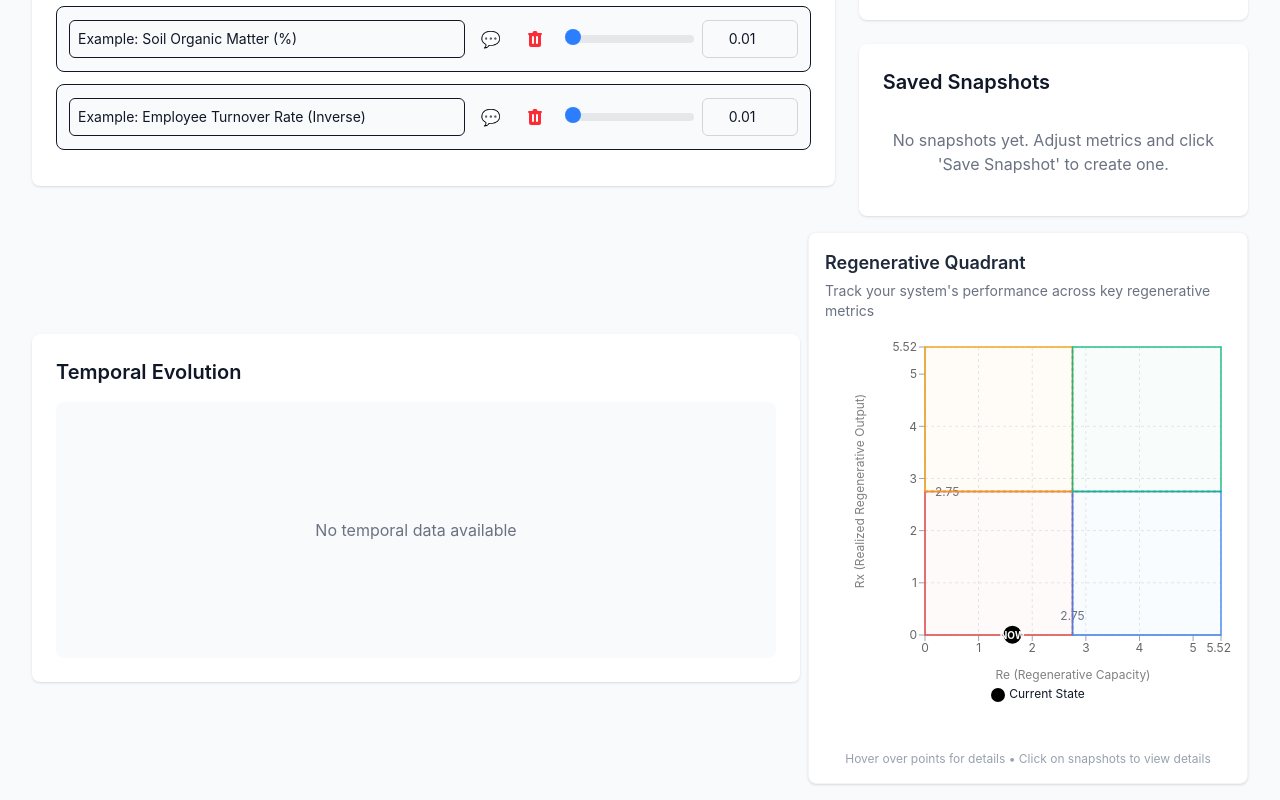
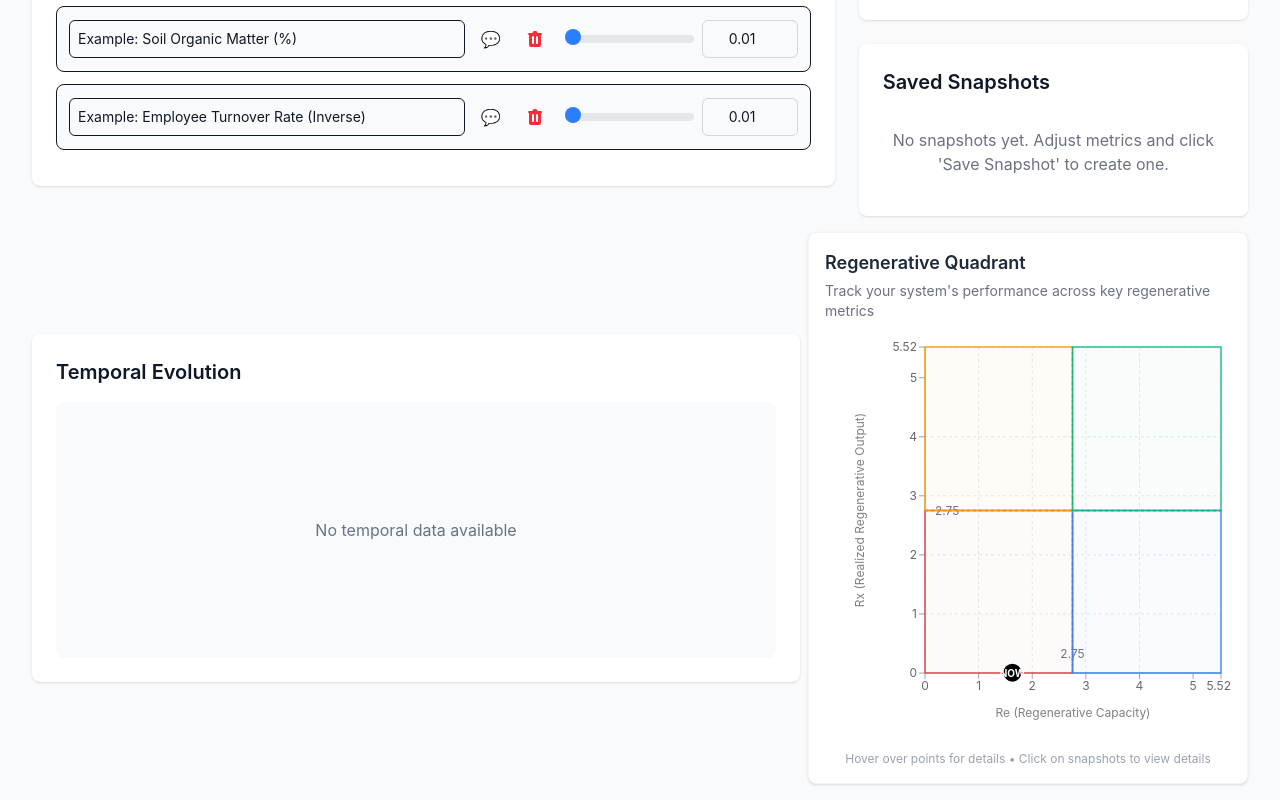
Before and after one commit to GregTrifan/re-calculator, a React (Vite) app: page / in a window 1280 px wide. Shown: the part 839-1639 px from the top of the page. Built offline with nearby package versions, Linux system fonts and the light colour scheme.

Commit message:
tweaks prediction dot

```diff
--- a/src/components/QuadrantChart.jsx
+++ b/src/components/QuadrantChart.jsx
@@ -59,9 +59,46 @@ const QuadrantChart = ({ snapshots = [], currentPoint, onPointClick }) => {
     forecastPoint.x = Math.max(0, Math.min(5.52, forecastPoint.x));
     forecastPoint.y = Math.max(0, Math.min(5.52, forecastPoint.y));
 
+    // Calculate vector endpoint that extends to chart boundaries
+    const calculateVectorEndpoint = (startPoint, vector) => {
+      if (vector.x === 0 && vector.y === 0) return startPoint;
+
+      // Calculate how far we can extend in each direction
+      let tMax = Infinity;
+
+      // Check X boundaries
+      if (vector.x > 0) {
+        tMax = Math.min(tMax, (5.52 - startPoint.x) / vector.x);
+      } else if (vector.x < 0) {
+        tMax = Math.min(tMax, (0 - startPoint.x) / vector.x);
+      }
+
+      // Check Y boundaries
+      if (vector.y > 0) {
+        tMax = Math.min(tMax, (5.52 - startPoint.y) / vector.y);
+      } else if (vector.y < 0) {
+        tMax = Math.min(tMax, (0 - startPoint.y) / vector.y);
+      }
+
+      // If tMax is still infinity or negative, return start point
+      if (tMax === Infinity || tMax <= 0) return startPoint;
+
+      return {
+        x: startPoint.x + vector.x * tMax,
+        y: startPoint.y + vector.y * tMax,
+        id: 'vector-end',
+        label: 'Forecast Vector',
+        isVectorEnd: true
+      };
+    };
+
+    const vectorEndpoint = calculateVectorEndpoint(forecastPoint, vector);
+
     return {
       point: forecastPoint,
-      lastPoint: lastPoint
+      lastPoint: lastPoint,
+      vectorEndpoint: vectorEndpoint,
+      vector: vector
     };
   };
 
@@ -181,6 +218,41 @@ const QuadrantChart = ({ snapshots = [], currentPoint, onPointClick }) => {
   // Custom dot component for better interactivity
   const renderDot = (props) => {
     const { cx, cy, payload, isCurrent, isForecast } = props;
+
+    // Vector endpoint (star shape)
+    if (payload?.isVectorEnd) {
+      const starSize = 8;
+      const starPoints = [];
+      for (let i = 0; i < 10; i++) {
+        const angle = (i * Math.PI) / 5;
+        const radius = i % 2 === 0 ? starSize : starSize / 2;
+        const x = cx + Math.cos(angle - Math.PI / 2) * radius;
+        const y = cy + Math.sin(angle - Math.PI / 2) * radius;
+        starPoints.push(`${x},${y}`);
+      }
+
+      return (
+        <g>
+          <polygon
+            points={starPoints.join(' ')}
+            fill="#8b5cf6"
+            stroke="#8b5cf6"
+            strokeWidth={1}
+            opacity={0.9}
+          />
+          <text
+            x={cx + 12}
+            y={cy + 3}
+            textAnchor="start"
+            fontSize={9}
+            fill="#8b5cf6"
+            fontWeight="bold"
+          >
+            Vector End
+          </text>
+        </g>
+      );
+    }
 
     // Forecast point (purple with dashed border)
     if (isForecast || payload?.isForecast) {
@@ -432,11 +504,37 @@ const QuadrantChart = ({ snapshots = [], currentPoint, onPointClick }) => {
               type="linear"
               dataKey="y"
               data={[forecast.lastPoint, forecast.point]}
-              stroke="#8b5cf6"
-              strokeWidth={2}
-              strokeDasharray="5 5"
+               stroke="#8b5cf6"
+              strokeWidth={1.5}
+              strokeDasharray="2 4"
               dot={false}
               connectNulls={false}
+              opacity={0.7}
+            />
+          )}
+
+          {/* Forecast vector line from forecast point to boundary */}
+          {forecast && forecast.vectorEndpoint && (
+            <Line
+              type="linear"
+              dataKey="y"
+              data={[forecast.point, forecast.vectorEndpoint]}
+              stroke="#8b5cf6"
+              strokeWidth={1.5}
+              strokeDasharray="2 4"
+              dot={false}
+              connectNulls={false}
+              opacity={0.7}
+            />
+          )}
+
+          {/* Vector endpoint (star) */}
+          {forecast && forecast.vectorEndpoint && (
+            <Scatter
+              name="Forecast Vector"
+              data={[forecast.vectorEndpoint]}
+              shape={renderDot}
+              isAnimationActive={false}
             />
           )}
 
@@ -471,16 +569,6 @@ const QuadrantChart = ({ snapshots = [], currentPoint, onPointClick }) => {
             </Scatter>
           )}
 
-          {/* Forecast point */}
-          {forecast && (
-            <Scatter
-              name="Forecast"
-              data={[forecast.point]}
-              shape={renderDot}
-              isAnimationActive={false}
-            />
-          )}
-
           {/* Current point */}
           {currentPoint && (
             <Scatter
@@ -500,12 +588,6 @@ const QuadrantChart = ({ snapshots = [], currentPoint, onPointClick }) => {
             content={<CustomTooltip />}
             cursor={{ stroke: '#d1d5db', strokeWidth: 1, strokeDasharray: '3 3' }}
           />
-          <Legend
-            wrapperStyle={{
-              paddingTop: '20px',
-              fontSize: '12px'
-            }}
-          />
         </ScatterChart>
           </ResponsiveContainer>
         </div>
```
